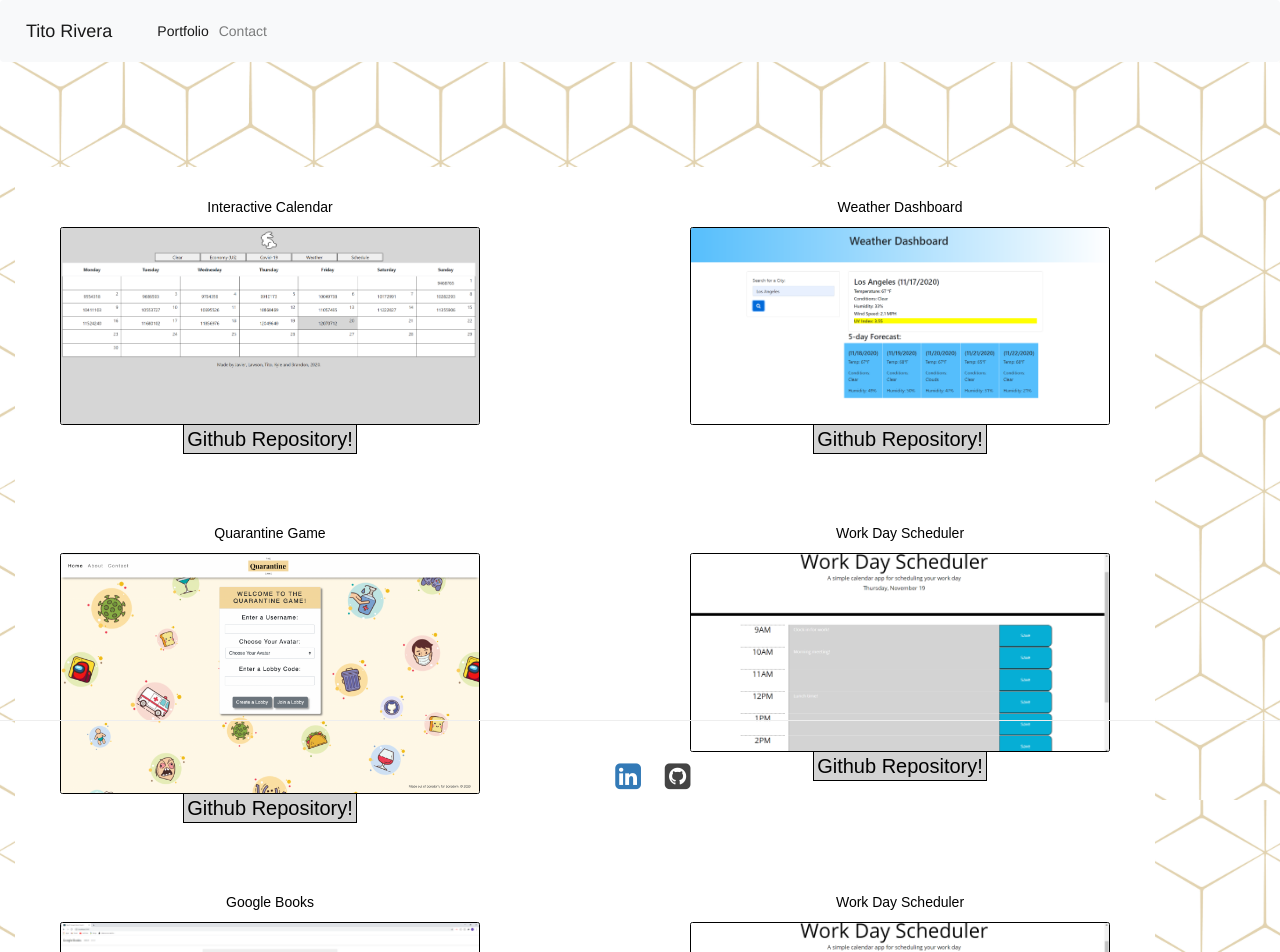
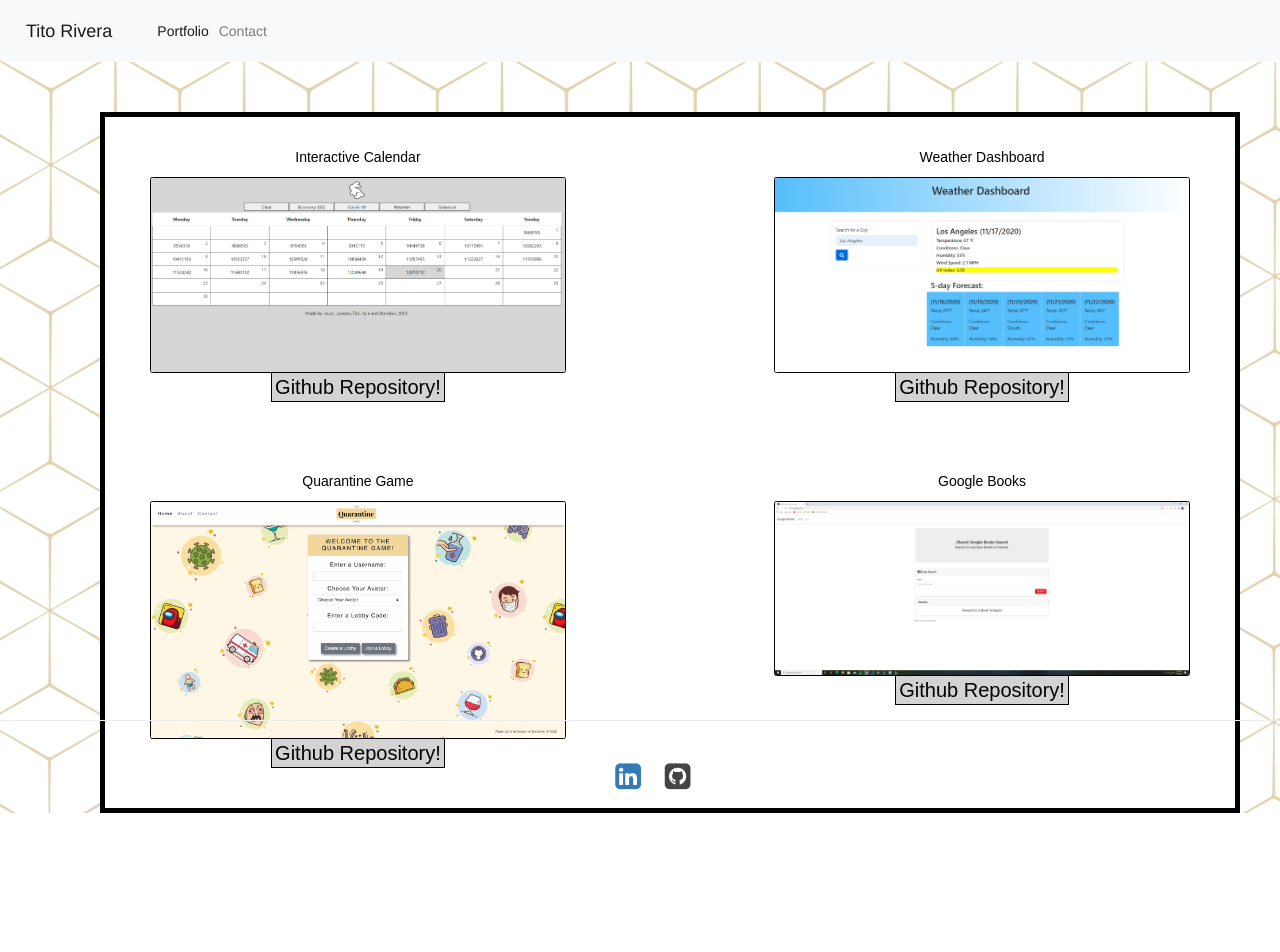
Before and after one commit to titorivera0707/React-Portfolio, a React (Create React App) app: page /portfolio in a window 1280 px wide. Shown: the top 952 px of the page. After the commit the page ends 813 px from the top, so only its background shows below. Built offline with nearby package versions, Linux system fonts and the light colour scheme.

Commit message:
Updating portfolio.js to repeat itself a lot less

```diff
--- a/src/App.js
+++ b/src/App.js
@@ -12,7 +12,7 @@ function App() {
     <Router className="body">
         <body>
         <Nav />
-        <div className="container">
+        <div className="containerr">
         <Switch>
           <Route exact path="/" component={Home} />
           <Route exact path="/contact" component={Contact} />
--- /dev/null
+++ b/src/components/Projects/index.js
@@ -0,0 +1,13 @@
+import React from "react"
+
+function Projects({Name, Page, Git, Pic, Alt }) {
+    return(
+        <div class="col-md-5" id="margin">
+            <p>{Name}</p>
+            <a class="brdclr" target="_blank" href={Page}><img class="rounded float-left img-fluid" src={Pic} alt={Alt}/></a>
+            <a class="github" target="_blank" href={Git}>Github Repository!</a>
+        </div>
+    )
+}
+
+export default Projects
--- a/src/pages/Contact.css
+++ b/src/pages/Contact.css
@@ -9,6 +9,10 @@
 
 .black {
     color: black;
+}
+
+.box {
+    border: 5px solid black;
 }
 
 .center {
--- a/src/pages/Contact.js
+++ b/src/pages/Contact.js
@@ -8,7 +8,7 @@ function Contact() {
 
         <div class="row">
 
-        <div class="col-md-8" id="contact">
+        <div class="col-md-8 box" id="contact">
 
             <h1>Contact</h1>
             <p class="black">Lets get in contact and work together!</p>
--- a/src/pages/Home.css
+++ b/src/pages/Home.css
@@ -4,6 +4,10 @@
     margin: auto;
     margin-top: 5%;
     margin-bottom: 5%;
+}
+
+.box {
+    border: 5px solid black;
 }
 
 .center {
@@ -15,7 +19,6 @@
 }
 
 .container {
-    float: left;
     color: teal;
     margin-top: 50px;
     margin-left: 35px;
--- a/src/pages/Home.js
+++ b/src/pages/Home.js
@@ -9,7 +9,7 @@ function Home() {
 
             <div className="row">
 
-            <div className="col-8" id="index">
+            <div className="col-8 box" id="index">
 
                 <h1>About Me</h1>
 
@@ -18,15 +18,11 @@ function Home() {
 
                 <div className="row">
 
-                <div className ="col-6">
+                <div>
 
                     <img src={Me} alt="Place Holder" className= "center"/>
+                    <p>I am an aspiring Full Stack Web Developer currently enrolled in the UCLA Full Stack Web Development Boot Camp. I hope to be able to create and develop software that is both functional and innovative. My knowledge in automotive technologies has prepared me for software development by being able to troubleshoot quickly and effectively. Rather than figuring out why a vehicle won't start, I am figuring out why a certain line of code breaks the entire application. I hope to someday create software for electrical vehicles and self driving cars combining both of my expertises.</p>
 
-                </div>
-
-                <div className="col-6">
-
-                <p>I am an aspiring Full Stack Web Developer currently enrolled in the UCLA Full Stack Web Development Boot Camp. I hope to be able to create and develop software that is both functional and innovative. My knowledge in automotive technologies has prepared me for software development by being able to troubleshoot quickly and effectively. Rather than figuring out why a vehicle won't start, I am figuring out why a certain line of code breaks the entire application. I hope to someday create software for electrical vehicles and self driving cars combining both of my expertises.</p>
 
                 </div>
                 </div>
--- a/src/pages/Portfolio.css
+++ b/src/pages/Portfolio.css
@@ -39,7 +39,7 @@
     margin-top: 25px;
     width: auto;
     width: 100%;
-    height: 500px;
+    height: auto;
   }
 
   .space {
@@ -84,7 +84,11 @@
   @media only screen and (max-width: 768px) {
     #portfolio {
         background-color: white;
-        width: 80%;
+        width: auto;
         text-align: center;
     }
+
+    .container {
+
     }
+    }
--- a/src/pages/Portfolio.js
+++ b/src/pages/Portfolio.js
@@ -5,55 +5,25 @@ import Second from "../components/images/weather.png"
 import Third from "../components/images/Quarantine.png"
 import Fourth from "../components/images/scheduler.png"
 import Fifth from "../components/images/Googlebook.png"
+import Projects from "../components/Projects"
 
 function Portfolio() {
     return(
-    <div class="container portfolio-container">
+    <div class="container box portfolio-container">
 
         <div class="row">
 
             <div id="portfolio">
-                <div class="col-md-5" id="margin">
-                <p>Interactive Calendar</p>
-                <a class="brdclr" target="_blank" href="https://brandonleepiercy.github.io/project-1/"><img class="rounded float-left img-fluid" src={First} alt="Calendar"/></a>
-                <a class="github" target="_blank" href="https://github.com/brandonleepiercy/project-1">Github Repository!</a>
-                </div>
+                <Projects Name={"Interactive Calendar"} Page={"https://brandonleepiercy.github.io/project-1/"} Git={"https://github.com/brandonleepiercy/project-1"} Pic={First} Alt={"Calendar"} />
                 <div class="col-md-2"></div>
-                <div class="col-md-5" id="margin">
-                <p>Weather Dashboard</p>
-                <a class="brdclr" target="_blank" href="https://titorivera0707.github.io/Weather-Dashboard/"><img class="rounded float-left img-fluid" src={Second} alt="Weather Dashboard"/></a>
-                <a class="github" target="_blank" href="https://github.com/titorivera0707/Weather-Dashboard">Github Repository!</a>
-                </div>
+                <Projects Name={"Weather Dashboard"} Page={"https://titorivera0707.github.io/Weather-Dashboard/"} Git={"https://github.com/titorivera0707/Weather-Dashboard"} Pic={Second} Alt={"Weather Dashboard"} />
             </div>
 
             <div id="portfolio">
-                <div class="col-md-5" id="margin">
-                <p>Quarantine Game</p>
-                <a class="brdclr" target="_blank" href="https://gentle-cliffs-28390.herokuapp.com/"><img class="rounded float-left img-fluid" src={Third} alt="Quarantine Game"/></a>
-                <a class="github" target="_blank" href="https://github.com/ttngu/QuarantineGame">Github Repository!</a>
-                </div>
+                <Projects Name={"Quarantine Game"} Page={"https://gentle-cliffs-28390.herokuapp.com/"} Git={"https://github.com/ttngu/QuarantineGame"} Pic={Third} Alt={"Quarantine Game"} />
                 <div class="col-md-2"></div>
-                <div class="col-md-5" id="margin">
-                <p>Work Day Scheduler</p>
-                <a class="brdclr" target="_blank" href="https://titorivera0707.github.io/Work-Day-Scheduler/"><img class="rounded float-left img-fluid" src={Fourth} alt="Workday Scheduler"/></a>
-                <a class="github" target="_blank" href="https://github.com/titorivera0707/Work-Day-Scheduler">Github Repository!</a>
-                </div>
+                <Projects Name={"Google Books"} Page={"https://infinite-citadel-85782.herokuapp.com/"} Git={"https://github.com/titorivera0707/GoogleBook"} Pic={Fifth} Alt={"Google Book"} />
             </div>
-
-            <div id="portfolio">
-                <div class="col-md-5" id="margin">
-                <p>Google Books</p>
-                <a class="brdclr" target="_blank" href="https://infinite-citadel-85782.herokuapp.com/"><img class="rounded float-left img-fluid" src={Fifth} alt="Google Book"/></a>
-                <a class="github" target="_blank" href="https://github.com/titorivera0707/GoogleBook">Github Repository!</a>
-                </div>
-                <div class="col-md-2"></div>
-                <div class="col-md-5" id="margin">
-                <p>Work Day Scheduler</p>
-                <a class="brdclr" target="_blank" href="https://titorivera0707.github.io/Work-Day-Scheduler/"><img class="rounded float-left img-fluid" src={Fourth} alt="Workday Scheduler"/></a>
-                <a class="github" target="_blank" href="https://github.com/titorivera0707/Work-Day-Scheduler">Github Repository!</a>
-                </div>
-            </div>
-
 
         </div>
     </div>
--- a/src/style.css
+++ b/src/style.css
@@ -1,5 +1,4 @@
-.container {
-    float: left;
+.containerr {
     color: teal;
     margin-top: 50px;
     margin-left: 100px;
```
Also changed, not shown: public/index.html (line endings or trailing spaces), src/components/Nav/style.css (line endings or trailing spaces), src/components/Projects/style.css (added).
